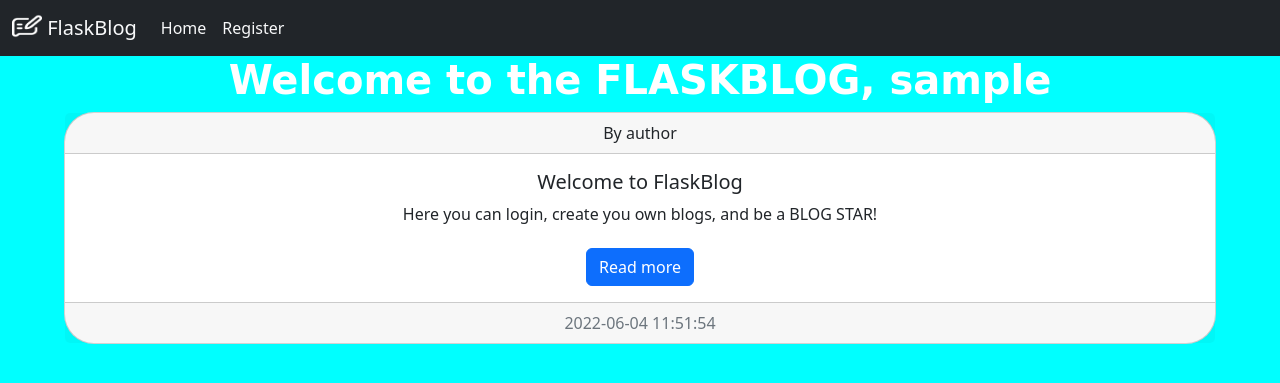
After one commit to BronikerBro/FlaskBlog, a Flask app: a page that uses templates/base.html in a window 1280 px wide. The commit adds this page. Shown: the top 383 px of the page. Run offline with Flask 2, Linux system fonts and the light colour scheme; data comes from the database, SQL or seed files in the repository; both versions use the stored data as it was after the commit.

Commit message:
Can add blogs to SQL table and to display them into site

```diff
--- a/app.py
+++ b/app.py
@@ -1,13 +1,70 @@
-from flask import Flask, render_template
+from flask import Flask, render_template, request
+from werkzeug.exceptions import abort
+import sqlite3
 
 app = Flask(__name__)
 
+def connect_db():
+    connect = sqlite3.connect("blogs.db")
+    with open('script.sql') as f:
+        connect.executescript(f.read())
+    connect.row_factory = sqlite3.Row
+    return connect
+
 @app.route('/')
-def index():
-    return render_template("index.html")
+@app.route('/<name>')
+def index(name="Name"):
+    conn = connect_db()
+    cursor = conn.cursor()
+    cursor.execute("SELECT * FROM post")
+    posts = cursor.fetchall()
+    conn.close()
+    return render_template("index.html", name=name , posts=posts)
 
-@app.route('/register/')
+def get_post(id_post):
+    conn = connect_db()
+    cursor = conn.cursor()
+    cursor.execute("SELECT * FROM post WHERE id = (?)", [id_post])
+    post = cursor.fetchone()
+    conn.close()
+    if post is None:
+        abort(404)
+    return post
+
+
+@app.route('/<int:post_id>')
+def post(post_id):
+    post = get_post(post_id)
+    return render_template("post.html", post=post)
+
+@app.route('/register/', methods=['GET', 'POST'])
 def register():
-    return render_template("register.html")
+    if request.method =="GET":
+        print(request.args.get)
+    elif request.method =="POST":
+        checked_m = ""
+        checked_w = ""
+        name, mail, passw, passc, mw =  request.form.get("name"), request.form.get("mail"), request.form.get("inputPassword"), request.form.get("confPassword"), request.form.get("inlineRadioOptions")
+        if mw == "man":
+            checked_m = "checked"
+            checked_w = ""
+        elif mw == "woman":
+            checked_m = ""
+            checked_w = "checked"
+        if passw == passc and passw != "" and name != "" and mail != "" and passw != "" and passc != "" and mw  != None:
+            return render_template("index.html", name=name)
+        elif name == "" or mail == "" or passw == "" or passc == "" or mw  == None:
+            return render_template("register.html", i={"error": "! Please check your form", "name":name, "mail":mail, "passw":passw, "checked_w":checked_w, "checked_m": checked_m})
+
+        else:
+            print("error")
+            return render_template("register.html", i={"error": "! Please check your password", "name":name, "mail":mail, "passw":passw, "checked_w":checked_w, "checked_m": checked_m})
+    return render_template("register.html", i={"error": "", "name": "", "mail": "", "passw": "", "mw": ""})
 
 app.run(debug = True)
+
+# cursor = connect.cursor()
+# # cursor.execute("DROP TABLE post")
+# cursor.execute("INSERT INTO post(title,content) VALUES (?,?)", ["Welcome to FlaskBlog", "Here you can login, create you own blogs, and be a BLOG STAR!"])
+# connect.commit()
+# connect.close()
--- /dev/null
+++ b/script.sql
@@ -0,0 +1,6 @@
+CREATE TABLE IF NOT EXISTS post(
+    id INTEGER PRIMARY KEY AUTOINCREMENT,
+    created_at TIMESTAMP NOT NULL DEFAULT CURRENT_TIMESTAMP,
+    title VARCHAR(255) NOT NULL,
+    content TEXT NOT NULL
+)
--- /dev/null
+++ b/static/css/index.css
@@ -0,0 +1,19 @@
+body {
+    min-height:100px;
+    display:flex;
+    flex-direction:column;
+    margin:0;
+}
+html,main {
+    background-color:aqua;
+    align-items: center;
+}
+main{
+    align-items: center;
+}
+.txt-t{
+    color: white;
+    font-family: "Bradley Hand", cursive;
+    font-size: 40px;
+    font-weight: 900;
+}
--- /dev/null
+++ b/templates/base.html
@@ -0,0 +1,31 @@
+<!DOCTYPE html>
+<html lang="en">
+<head>
+    <meta charset="UTF-8">
+
+     <link rel="icon" type="image/x-icon" href="https://cdn-icons-png.flaticon.com/512/4922/4922073.png"" >
+    {% block title %}
+    {% endblock %}
+    <link href="https://cdn.jsdelivr.net/npm/bootstrap@5.2.0-beta1/dist/css/bootstrap.min.css" rel="stylesheet" integrity="sha384-0evHe/X+R7YkIZDRvuzKMRqM+OrBnVFBL6DOitfPri4tjfHxaWutUpFmBp4vmVor" crossorigin="anonymous">
+
+</head>
+<body>
+    <header>
+        <nav class="navbar navbar-expand-lg bg-dark">
+          <div class="container-fluid">
+            <a class="navbar-brand link-light" href="/">
+                <img src="{{url_for('static', filename='images/icon.png')}}" alt="" width="30" height="24" class="d-inline-block align-text-top">
+                FlaskBlog
+            </a>
+              <div class="collapse navbar-collapse" id="navbarNavAltMarkup">
+                <div class="navbar-nav">
+                    <a class="link-light nav-link" aria-current="page" href="/">Home</a>
+                    <a class="link-light nav-link" href="/register">Register</a>
+                </div>
+            </div>
+          </div>
+
+        </nav>
+    </header>
+    <main style="text-align: center; align-items:center">{% block content %}{% endblock %}</main>
+</body>
--- a/templates/index.html
+++ b/templates/index.html
@@ -1,49 +1,19 @@
-<!DOCTYPE html>
-<html lang="en">
-<head>
-    <meta charset="UTF-8">
-    <title>FlaskBlog</title>
-     <link rel="icon" type="image/x-icon" href="https://cdn-icons-png.flaticon.com/512/4922/4922073.png"" >
-    <link href="https://cdn.jsdelivr.net/npm/bootstrap@5.2.0-beta1/dist/css/bootstrap.min.css" rel="stylesheet" integrity="sha384-0evHe/X+R7YkIZDRvuzKMRqM+OrBnVFBL6DOitfPri4tjfHxaWutUpFmBp4vmVor" crossorigin="anonymous">
-    <style type="text/css">
-        main {
-            height: auto;
-            min-height: 873px;
-            min-width: 1912px;
-            background-color: aqua;
-        }
-        div{
-            max-width: 1912px;
-        }
-        .txt-t{
-            color: white;
-            font-family: "Bradley Hand", cursive;
-            font-size: 40px;
-            font-weight: 900;
-        }
-    </style>
-</head>
-<body>
-    <header>
-        <nav class="navbar navbar-expand-lg bg-dark">
-          <div class="container-fluid">
-            <a class="navbar-brand link-light" href="/">
-                <img src="{{url_for('static', filename='images/icon.png')}}" alt="" width="30" height="24" class="d-inline-block align-text-top">
-                FlaskBlog
-            </a>
-              <div class="collapse navbar-collapse" id="navbarNavAltMarkup">
-                <div class="navbar-nav">
-                    <a class="link-light nav-link" aria-current="page" href="/">Home</a>
-                    <a class="link-light nav-link" href="/register">Register</a>
-                </div>
-            </div>
-          </div>
-
-        </nav>
-    </header>
-    <main style="text-align: center;"><h1 class="txt-t">Welcome to the FLASKBLOG</h1>
-    <img src="https://clickup.com/blog/wp-content/uploads/2020/01/note-taking.png" width="1050" height="788">
-    </main>
-    <footer></footer>
-</body>
-</html>
+{% extends "base.html" %}
+{% block title %}
+<link rel="stylesheet" href="{{url_for('static', filename='css/index.css')}}">
+<title>FlaskBlog</title>
+{% endblock %}
+{% block content %}
+<h1 class="txt-t">Welcome to the FLASKBLOG, {{ name }}</h1>
+{% for post in posts %}
+<div class="card text-center mx-auto" style="width: 95%; border-radius: 30px;width: 90%">
+    <div class="card-header">By author</div>
+    <div class="card-body">
+        <h5 class="card-title">{{post['title']}}</h5>
+        <p class="card-text"><span class="d-inline-block text-truncate" style="max-width:500px">{{post['content']}}</span></p>
+        <a href = "{{post['id']}}" class="btn btn-primary">Read more</a>
+    </div>
+    <div class="card-footer text-muted">{{post['created_at']}}</div>
+</div>
+{% endfor %}
+{% endblock %}
```
Also changed, not shown: static/css/register.css (added, +51 -0 lines), templates/post.html (added, +16 -0 lines), templates/register.html (+16 -80 lines), blogs.db (added).
